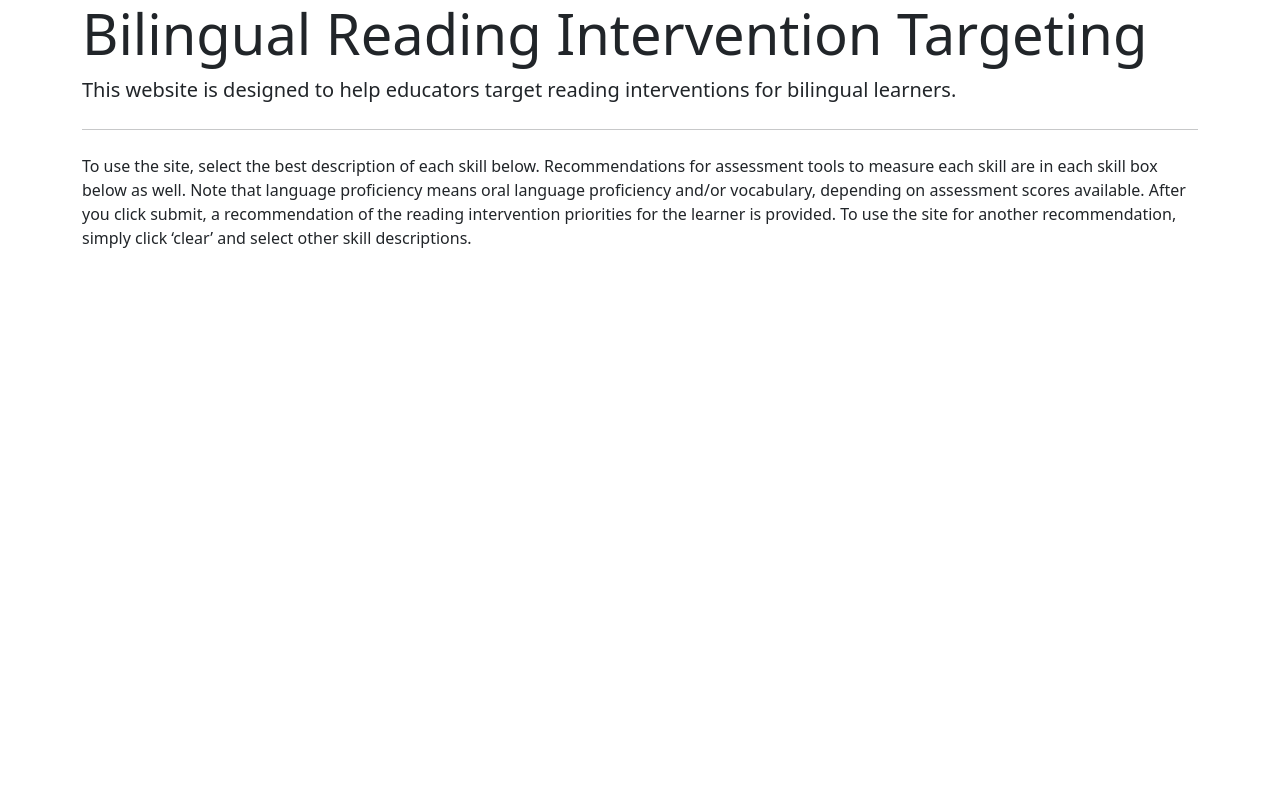
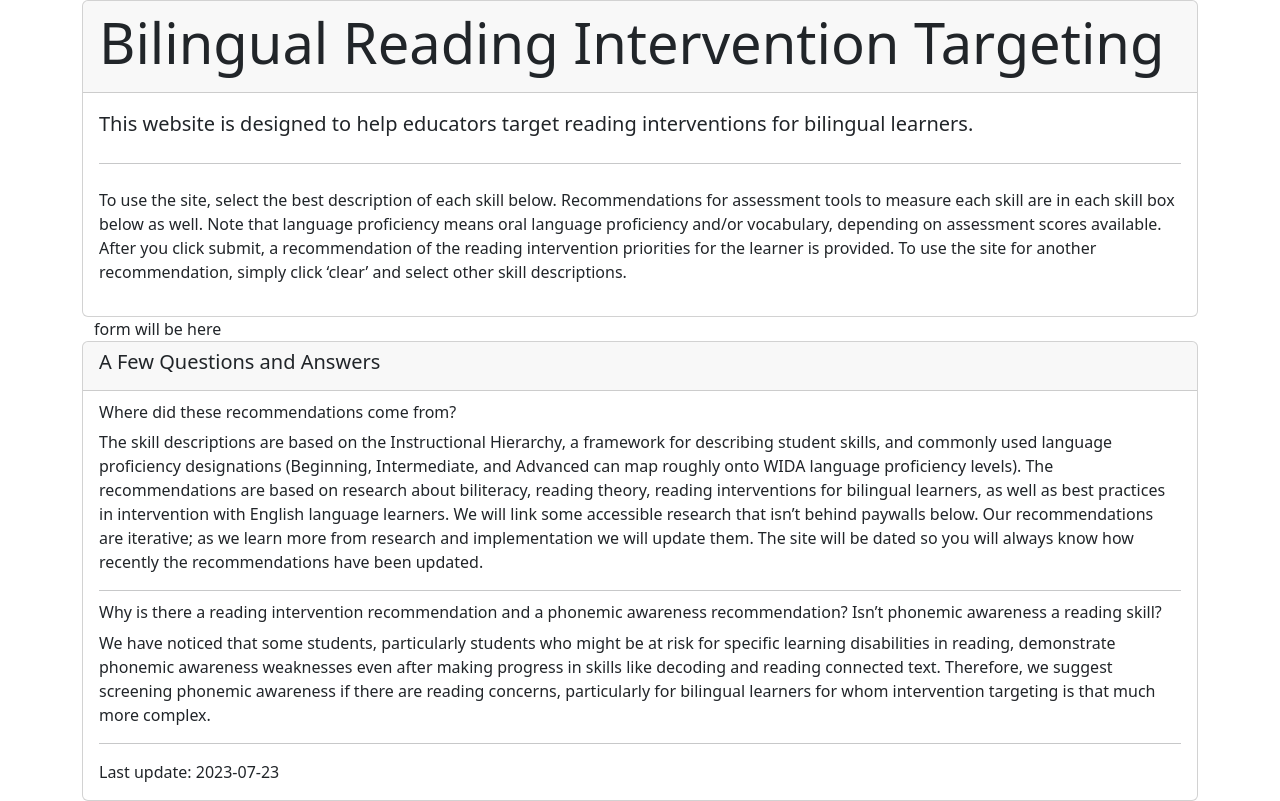
Before and after one commit to LockeNewell/brit_matrix_project, a Django app: page / in a window 1280 px wide. Before the commit the page ends 248 px from the top, so only its background shows below. Run offline with Django 4.2, Linux system fonts and the light colour scheme.

Commit message:
text update...
More text and format updates after Dr Newell "woke up" and had "more time think about it".

Due to past experience working with Dr Newell I anticipate this will change a few more times.

```diff
--- a/brit_matrix_app/templates/bilingual_reading.html
+++ b/brit_matrix_app/templates/bilingual_reading.html
@@ -8,8 +8,11 @@
   </head>
   <body>
     <div class="container">
-      <div class="jumbotron">
+      <div class="card">
+        <div class="card-header">
           <h1 class="display-4">Bilingual Reading Intervention Targeting</h1>
+        </div>
+        <div class="card-body">
           <p class="lead">
             This website is designed to help educators target reading
             interventions for bilingual learners.
@@ -17,14 +20,54 @@
           <hr class="my-4" />
           <p>
             To use the site, select the best description of each skill below.
-          Recommendations for assessment tools to measure each skill are in each
-          skill box below as well. Note that language proficiency means oral
-          language proficiency and/or vocabulary, depending on assessment scores
-          available. After you click submit, a recommendation of the reading
-          intervention priorities for the learner is provided. To use the site
-          for another recommendation, simply click ‘clear’ and select other
-          skill descriptions.
+            Recommendations for assessment tools to measure each skill are in
+            each skill box below as well. Note that language proficiency means
+            oral language proficiency and/or vocabulary, depending on assessment
+            scores available. After you click submit, a recommendation of the
+            reading intervention priorities for the learner is provided. To use
+            the site for another recommendation, simply click ‘clear’ and select
+            other skill descriptions.
           </p>
+        </div>
+      </div>
+      <div class="container">form will be here</div>
+      <div class="card">
+        <div class="card-header"><h5>A Few Questions and Answers</h5></div>
+        <div class="card-body">
+          <h6 class="card-subtitle mb-2">
+            Where did these recommendations come from?
+          </h6>
+          <div class="card-text d-flex">
+            The skill descriptions are based on the Instructional Hierarchy, a
+            framework for describing student skills, and commonly used language
+            proficiency designations (Beginning, Intermediate, and Advanced can
+            map roughly onto WIDA language proficiency levels). The
+            recommendations are based on research about biliteracy, reading
+            theory, reading interventions for bilingual learners, as well as
+            best practices in intervention with English language learners. We
+            will link some accessible research that isn’t behind paywalls below.
+            Our recommendations are iterative; as we learn more from research
+            and implementation we will update them. The site will be dated so
+            you will always know how recently the recommendations have been
+            updated.
+          </div>
+          <hr />
+          <h6 class="card-subtitle mb-2">
+            Why is there a reading intervention recommendation and a phonemic
+            awareness recommendation? Isn’t phonemic awareness a reading skill?
+          </h6>
+          <div class="card-text d-flex">
+            We have noticed that some students, particularly students who might
+            be at risk for specific learning disabilities in reading,
+            demonstrate phonemic awareness weaknesses even after making progress
+            in skills like decoding and reading connected text. Therefore, we
+            suggest screening phonemic awareness if there are reading concerns,
+            particularly for bilingual learners for whom intervention targeting
+            is that much more complex.
+          </div>
+          <hr />
+          <div class="card-text d-flex">Last update: 2023-07-23</div>
+        </div>
       </div>
     </div>
 
```
Lines whose indentation alone changed are shown as unchanged.
